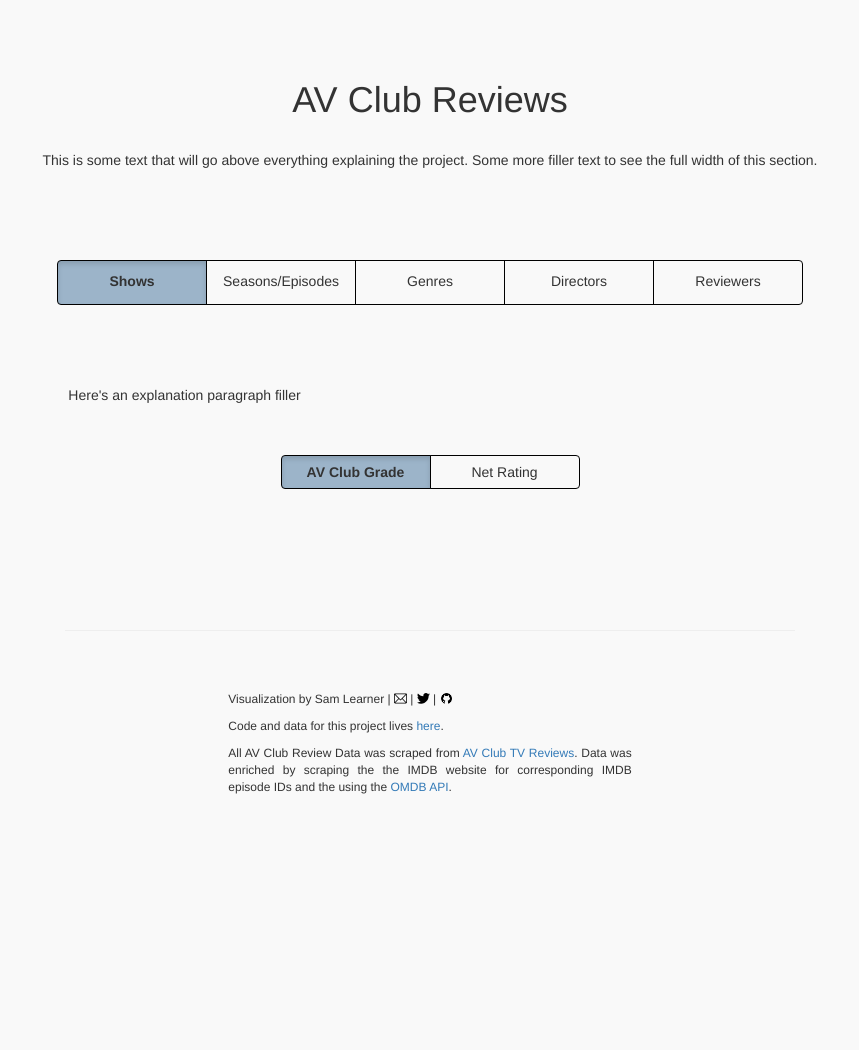
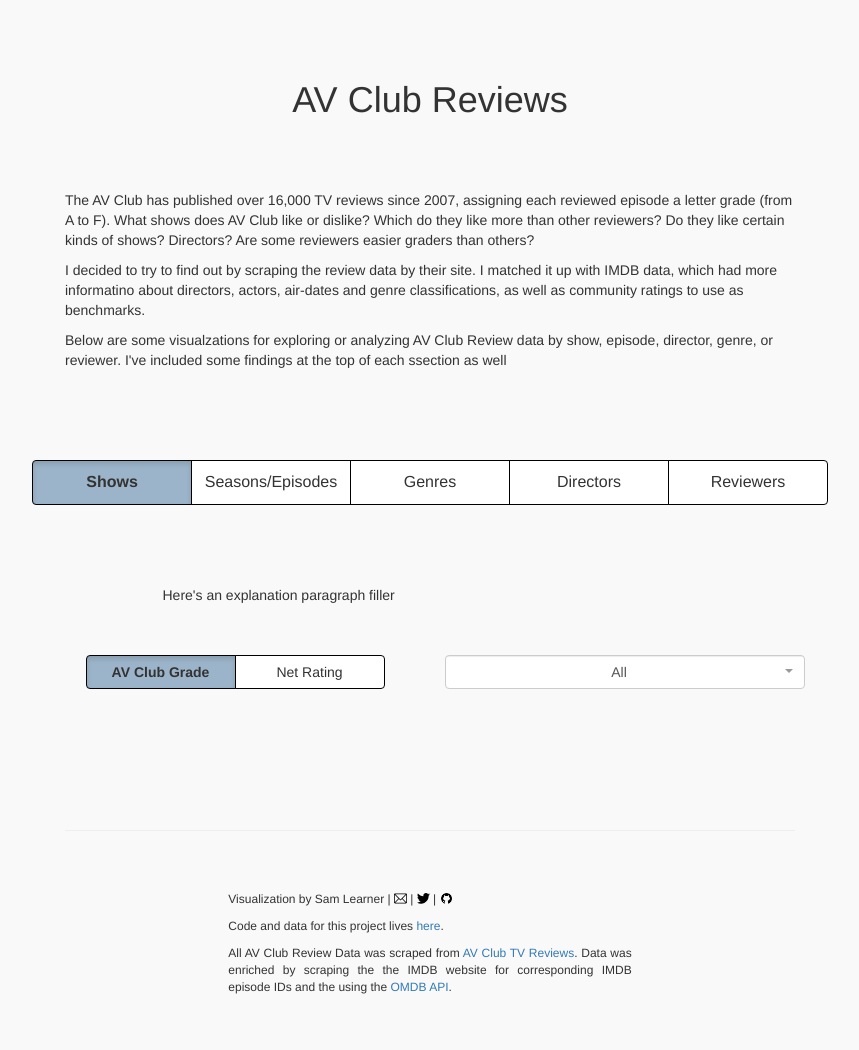
Before and after one commit to sdl60660/av_club_reviews, a Flask app: page / in a window 1280 px wide. Shown: the top 1050 px of the page, without its empty margins (210-1069 px from the left). Before the commit the page ends 794 px from the top, so only its background shows below. Run offline with Flask 2, Linux system fonts and the light colour scheme; data that the repository does not hold is empty; some libraries are stand-ins or nearby versions.

Commit message:
Added a genre select to the show bar chart and updated the 'change' trigger on this and the one on the genre section. Fixed a small off-by-one error wit the brush set function which affected every genre where the normal bounds exceeded the number of shows (everything except for 'comedy' and 'all') and changed the x scale on the chartbrush from scaleBand to scalePoint, which allowed for the area chart to actually cover to the end (include the last point). This required adding a tiny buffer value to the right value on the selection (I added 0.01) and then using Math.ceil() instead of Math.round() to make sure that if the chartbrush is dragged all the way to the right, it included the final value on the barchart. This also means that the selected values of the two chartbrush handles can never technically overlap, as the right one's value will always be 0.01 higher, rounded to a full value higher, which has the effect of always maintaining at least one bar on the show barchart.

```diff
--- a/static/css/style.css
+++ b/static/css/style.css
@@ -16,6 +16,7 @@
     /*background-color: rgba(15, 76, 129, 0.1);*/
     min-width: 150px;
     border: 1px solid black;
+    background-color: white;
 }
 
 .btn.active, .btn:active {
@@ -31,8 +32,10 @@
 
 #section-select .btn {
     height: 45px;
+    min-width: 160px;
     /*vertical-align: middle;*/
     padding: 10px;
+    font-size: 12pt;
 }
 
 /*.chosen-single {*/
--- a/static/js/bubbleplot.js
+++ b/static/js/bubbleplot.js
@@ -298,7 +298,7 @@
         .attr('y1', '0%')
         .attr('y2', '100%');
 
-    var colors = ['green','white','red']
+    const colors = ['green','white','red'];
     vis.grad.selectAll('stop')
         .data(colors)
         .enter()
--- a/static/js/chartbrush.js
+++ b/static/js/chartbrush.js
@@ -22,9 +22,8 @@
     vis.g = vis.svg.append("g")
         .attr("transform", "translate(" + vis.margin.left + "," + vis.margin.top + ")");
 
-    vis.x = d3.scaleBand()
-   		.range([0, vis.width])
-   		.paddingInner(0.0);
+    vis.x = d3.scalePoint()
+   		.range([0, vis.width]);
 
    	vis.y = d3.scalePow()
    		.domain([-30, 30])
@@ -145,7 +144,11 @@
     const eachStep = chartBrush.x.step();
 	const selection = d3.event.selection || chartBrush.x.range();
 
-	domainIndices = [Math.round(selection[0] / eachStep), Math.round(selection[1] / eachStep)];
+	console.log(selection);
+	console.log(chartBrush.x.step());
+	console.log(Math.round(selection[0] / eachStep), Math.ceil(selection[1] + 0.01 / eachStep));
+
+	domainIndices = [Math.round(selection[0] / eachStep), Math.ceil(0.01 + (selection[1] / eachStep))];
 
 	d3.select(this).call(chartBrush.brushHandle, selection);
 	rankedShows.wrangleData();
--- a/static/js/main.js
+++ b/static/js/main.js
@@ -1,7 +1,10 @@
 
 var currentShowData;
+var currentGenreData;
 var directorData;
+var genreData;
 var genreShowData;
+var genreMetaData;
 
 var reviewerBias;
 var rawReviewerScores;
@@ -41,10 +44,10 @@
 var reviewerBiasPlot;
 
 
-$("#genre-select").val(defaultGenre);
-$("#genre-select")
+$(".genre-select").val(defaultGenre);
+$(".genre-select")
 	.on("change", function() {
-		updateGenre();
+		updateGenre(this);
 	});
 
 $("#show-select").val(defaultShow);
@@ -82,15 +85,21 @@
 	});
 }
 
-function updateGenre() {
-	var newGenre = $("#genre-select").val();
+function updateGenre(element) {
+	var newGenre = $(element).val();
 
 	$.get("/get_genre?genre_name=" + newGenre).then( response => {
-		currentGenreData= JSON.parse(response);
-		var genreShowData = currentGenreData.show_data.filter( d => d.reviewed_episode_count >= episodeThreshold );
+		currentGenreData = JSON.parse(response);
+		genreShowData = currentGenreData.show_data.filter( d => d.reviewed_episode_count >= episodeThreshold );
 
 		genreShowBubblePlot.wrangleData(genreShowData);
+
 		rankedShows.wrangleData();
+		chartBrush.wrangleData();
+
+		let midVal = Math.round(genreShowData.length / 2);
+		console.log([Math.max(0, midVal - 45), Math.min(genreShowData.length - 1, midVal + 45)]);
+		chartBrush.setBrush([Math.max(0, midVal - 45), Math.min(genreShowData.length - 1, midVal + 45)]);
 	})
 }
 
@@ -119,13 +128,13 @@
 
 	let midVal = Math.round(genreShowData.length / 2);
 
-	chartBrush.setBrush([Math.max(0, midVal - 45), Math.min(genreShowData.length, midVal + 45)]);
+	chartBrush.setBrush([Math.max(0, midVal - 45), Math.min(genreShowData.length - 1, midVal + 45)]);
 
 	barChart = new BarChart('#episodes-bar-chart', [800, 700]);
 	boxPlot = new BoxPlot('#season-box-chart', [800, 300]);
 	// seasonBubblePlot = new BubblePlot("#ratings-plot", currentShowData.episodes, [500,330], false);
 
-	genreFullBubblePlot = new BubblePlot("#full-genre-plot", genreMetaData, [600,500])
+	genreFullBubblePlot = new BubblePlot("#full-genre-plot", genreMetaData, [600,500]);
 	genreShowBubblePlot = new BubblePlot("#genre-show-plot", genreShowData, [600,500]);
 
 	directorBubblePlot = new BubblePlot("#full-director-plot", directorData, [800, 600]);
--- a/templates/index.html
+++ b/templates/index.html
@@ -24,18 +24,30 @@
     <div class="spacer"></div>
 
     <div class="container">
-        <div class="col-md-1"></div>
-        <div class="col-md-10" style="text-align: center;">
+        <div class="col-md-2"></div>
+        <div class="col-md-8" style="text-align: center;">
             <h1>
                 AV Club Reviews
             </h1>
-            <br>
+            <div class="spacer"></div>
+            <div id="intro-text" style="text-align: left">
                 <p>
-                This is some text that will go above everything explaining the project. Some more filler text to see the
-                full width of this section.
+                    The AV Club has published over 16,000 TV reviews since 2007, assigning each reviewed episode a letter grade (from A to F).
+                    What shows does AV Club like or dislike? Which do they like more than other reviewers? Do they like certain kinds of shows?
+                    Directors? Are some reviewers easier graders than others?
+                </p>
+                <p>
+                    I decided to try to find out by scraping the review data by their site. I matched it up with IMDB data, which
+                    had more informatino about directors, actors, air-dates and genre classifications, as well as community ratings
+                    to use as benchmarks.
+                </p>
+                <p>
+                    Below are some visualzations for exploring or analyzing AV Club Review data by show, episode, director, genre, or reviewer.
+                    I've included some findings at the top of each ssection as well
                 </p>
             </div>
-        <div class="col-md-1"></div>
+        </div>
+        <div class="col-md-2"></div>
     </div>
 
     <div class="spacer"></div>
@@ -66,18 +78,21 @@
     <div class="container" style="margin-top: 20px">
         <div id="shows-wrapper" class="section-wrapper" style="display: block">
             <div class="row section-text">
-                <div class="col-md-2"></div>
-                <div class="col-md-8">
+                <div class="col-md-3"></div>
+                <div class="col-md-6">
                     <p>
                         Here's an explanation paragraph filler
                     </p>
                 </div>
-                <div class="col-md-2"></div>
+                <div class="col-md-3"></div>
             </div>
             <div class="row">
                 <div class="col-md-2"></div>
                 <div class="col-md-8">
+
                     <div class="row" style="text-align: center;">
+
+                        <div class="col-md-6">
                             <div class="btn-group btn-group-toggle" data-toggle="buttons">
                               <label class="btn btn-secondary bootstrap-button-toggle active" title="Average AV Club rating of all episodes of a series">
                                 <input type="radio" name="showbar-var-select" value="average_av_rating" id="avg_rating_button" autocomplete="off" checked>AV Club Grade
@@ -87,6 +102,15 @@
                               </label>
                             </div>
                         </div>
+
+                        <div class="col-md-6" style="text-align:center;">
+                            <select id="show-genre-select" class="fstdropdown-select form-control genre-select">
+                                <option class="genre-option" id="genre-all" value="all">All</option>
+                            </select>
+                        </div>
+
+                    </div>
+
                     <div class="row" id="ranked-show-bar-chart"></div>
                 </div>
                 <div class="col-md-2"></div>
@@ -100,13 +124,13 @@
         </div>
         <div id="seasons-wrapper" class="section-wrapper" style="display: none">
             <div class="row section-text">
-                <div class="col-md-2"></div>
-                <div class="col-md-8">
+                <div class="col-md-3"></div>
+                <div class="col-md-6">
                     <p>
                         Here's an explanation paragraph filler
                     </p>
                 </div>
-                <div class="col-md-2"></div>
+                <div class="col-md-3"></div>
             </div>
             <div class="row">
                 </br>
@@ -131,13 +155,13 @@
         </div>
         <div id="genres-wrapper" class="section-wrapper" style="display: none">
             <div class="row section-text">
-                <div class="col-md-2"></div>
-                <div class="col-md-8">
+                <div class="col-md-3"></div>
+                <div class="col-md-6">
                     <p>
                         Here's an explanation paragraph filler
                     </p>
                 </div>
-                <div class="col-md-2"></div>
+                <div class="col-md-3"></div>
             </div>
             <div class="row">
                 </br>
@@ -145,7 +169,7 @@
                 <div class="row">
                     <div class="col-md-9"></div>
                     <div class="col-md-3">
-                        <select id="genre-select" class="fstdropdown-select form-control">
+                        <select id="genre-genre-select" class="fstdropdown-select form-control genre-select">
                             <option class="genre-option" id="genre-all" value="all">All</option>
                         </select>
                     </div>
@@ -161,31 +185,31 @@
 
         <div id="directors-wrapper" class="section-wrapper" style="display: none">
             <div class="row section-text">
-                <div class="col-md-2"></div>
-                <div class="col-md-8">
+                <div class="col-md-3"></div>
+                <div class="col-md-6">
                     <p>
                         Here's an explanation paragraph filler
                     </p>
                 </div>
-                <div class="col-md-2"></div>
+                <div class="col-md-3"></div>
             </div>
             <div class="row">
                 </br>
                 <!-- <div class="col-md-4"></div> -->
-                <div class="col-md-12" style="text-align: center; margin-left: 10px" id="full-director-plot"></div>
+                <div class="col-md-12" style="text-align: center;" id="full-director-plot"></div>
                 <!-- <div class="col-md-2"></div> -->
             </div>
         </div>
 
         <div id="reviewers-wrapper" class="section-wrapper" style="display: none">
             <div class="row section-text">
-                <div class="col-md-2"></div>
-                <div class="col-md-8">
+                <div class="col-md-3"></div>
+                <div class="col-md-6">
                     <p>
                         Here's an explanation paragraph filler
                     </p>
                 </div>
-                <div class="col-md-2"></div>
+                <div class="col-md-3"></div>
             </div>
             <div class="row">
                 </br>
@@ -227,7 +251,8 @@
   			});
 
   		genreNames.forEach(function(genre) {
-    		    $("#genre-select").append(`<option class="genre-option" id="genre-${genre}" value="${genre.toLowerCase()}">${genre}</option>`)
+    		    $("#show-genre-select").append(`<option class="genre-option" id="genre-${genre}" value="${genre.toLowerCase()}">${genre}</option>`)
+                $("#genre-genre-select").append(`<option class="genre-option" id="genre-${genre}" value="${genre.toLowerCase()}">${genre}</option>`)
   			});
 
   		{#$(".chosen-select").chosen();#}
```
Lines whose indentation alone changed are shown as unchanged.
